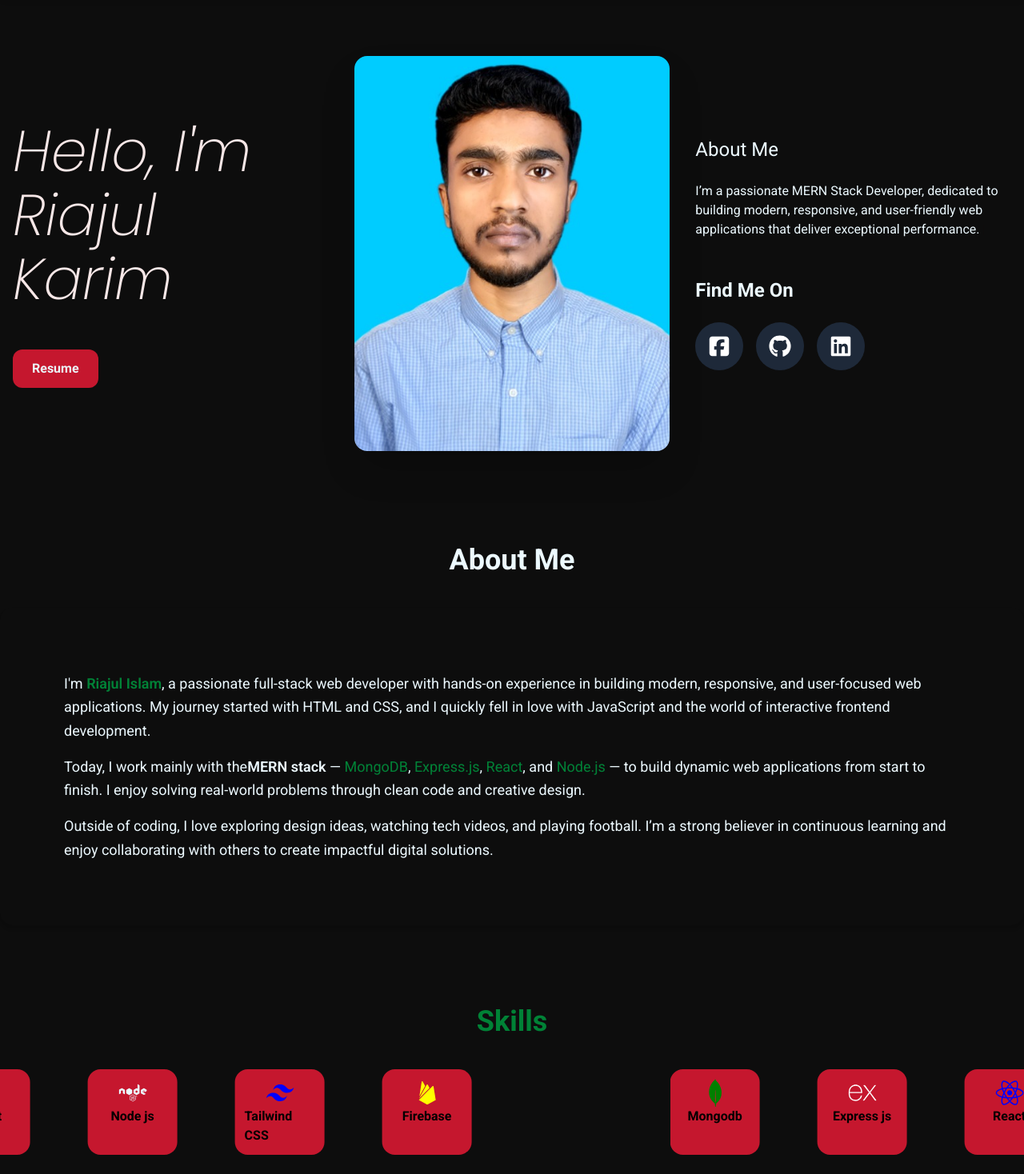
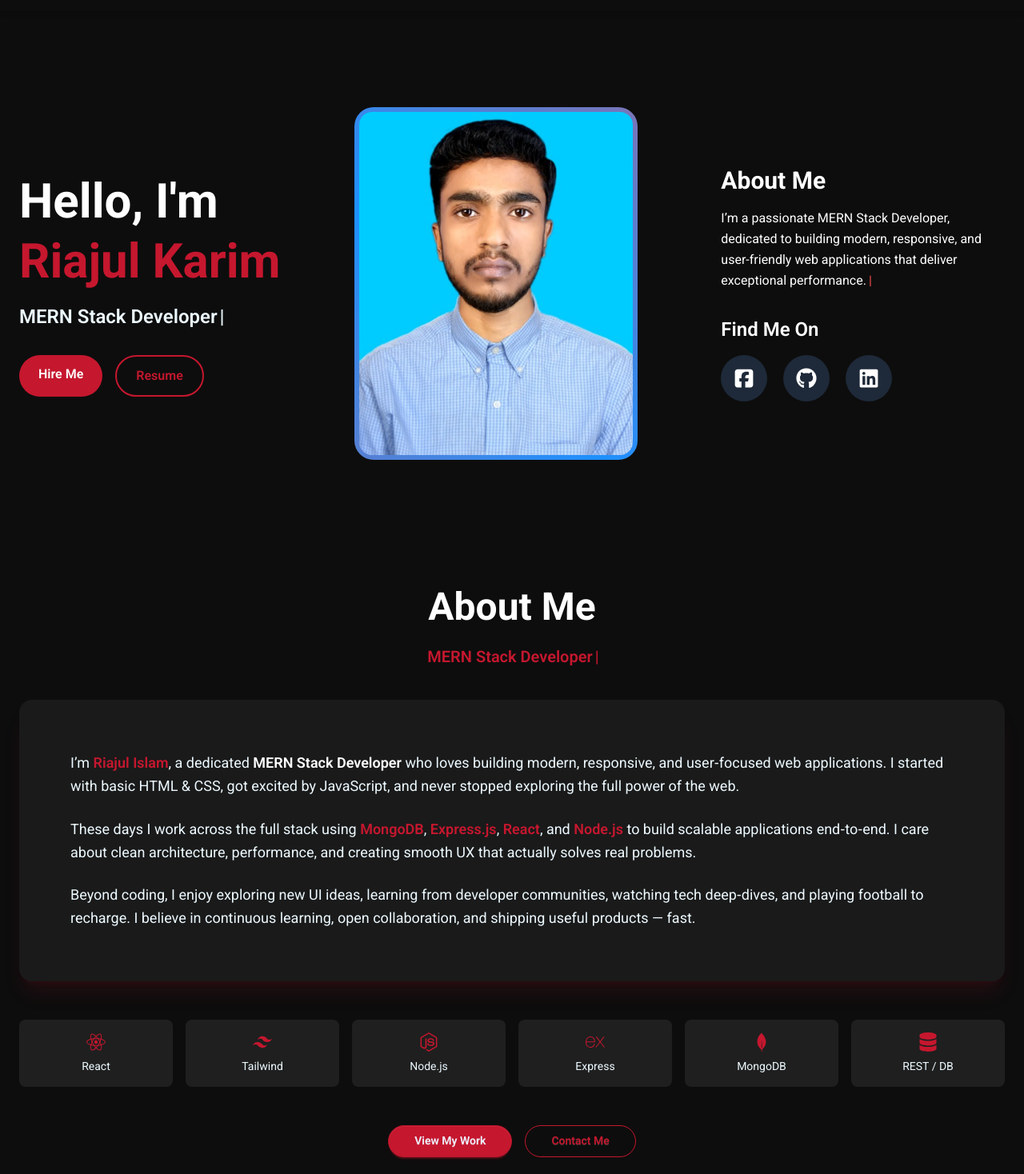
Before and after one commit to rjriajul1/personal-portfilo, a React (Vite) app: page / in a window 1280 px wide. Shown: the part 82-1550 px from the top of the page at 80% size. Built offline with nearby package versions, Linux system fonts and the light colour scheme.

Commit message:
update about me section

```diff
--- a/src/pages/home/Home.jsx
+++ b/src/pages/home/Home.jsx
@@ -1,13 +1,12 @@
-import React from 'react';
-import Hero from './hero/Hero';
-import AboutMe from './aboutMe/AboutMe';
-import Skills from './skills/Skills';
-import Projects from './projects/Projects';
-import Contact from './contact/Contact';
-
+import React from "react";
+import Hero from "./hero/Hero";
+import AboutMe from "./aboutMe/AboutMe";
+import Skills from "./skills/Skills";
+import Projects from "./projects/Projects";
+import Contact from "./contact/Contact";
 const Home = () => {
   return (
-        <div className=''>
+    <div>
       <Hero></Hero>
       <AboutMe></AboutMe>
       <Skills></Skills>
--- a/src/pages/home/aboutMe/AboutMe.jsx
+++ b/src/pages/home/aboutMe/AboutMe.jsx
@@ -1,40 +1,175 @@
 import React from "react";
-// import "aos/dist/aos.css";
+import { motion } from "framer-motion";
+import { FaReact, FaNodeJs, FaGithub, FaDatabase } from "react-icons/fa";
+import { SiMongodb, SiExpress, SiTailwindcss } from "react-icons/si";
+import { Typewriter } from "react-simple-typewriter";
+import { Link } from "react-router";
+
+const fadeInUp = {
+  hidden: { opacity: 0, y: 42 },
+  show: {
+    opacity: 1,
+    y: 0,
+    transition: {
+      duration: 0.5,
+      ease: "easeOut",
+    },
+  },
+};
+
+const staggerChildren = {
+  show: {
+    transition: {
+      staggerChildren: 0.12,
+    },
+  },
+};
+
+
 const AboutMe = () => {
   return (
-    <section className=" py-25" id="about">
-      <div className="">
-        <h2 className="text-4xl font-bold text-center  mb-10">
+    <section
+      id="about"
+      aria-labelledby="about-heading"
+      className="py-24 px-6  text-grayLight"
+    >
+      <div className="max-w-[1600px] mx-auto">
+        {/* Heading */}
+        <motion.h2
+          id="about-heading"
+          variants={fadeInUp}
+          initial="hidden"
+          whileInView="show"
+          viewport={{ once: false, amount: 0.50 }}
+          className="text-4xl md:text-5xl font-bold text-center text-white mb-6"
+        >
           About Me
-        </h2>
-        <div className="max-w-[1600px] mx-auto  rounded-2xl shadow-md">
-          <div className="  p-8 md:px-15 lg:p-20 space-y-4 text-lg leading-relaxed">
+        </motion.h2>
+
+
+        <p className="text-center text-primary text-xl mb-10 font-semibold">
+          <Typewriter
+            words={["MERN Stack Developer"]}
+            loop={true}
+            cursor
+            cursorStyle="|"
+            typeSpeed={80}
+            deleteSpeed={50}
+            delaySpeed={1500}
+          />
+        </p>
+
+        {/* Card container */}
+        <motion.div
+          variants={fadeInUp}
+          initial="hidden"
+          whileInView="show"
+          viewport={{ once: false, amount: 0.50 }}
+          className="rounded-2xl shadow-xl shadow-primary/10 bg-[#1A1A1A] p-8 md:p-12 lg:p-16 space-y-6 text-lg leading-relaxed"
+        >
           <p>
-              I'm{" "}
-              <span className="font-semibold text-green-700">Riajul Islam</span>
-              , a passionate full-stack web developer with hands-on experience
-              in building modern, responsive, and user-focused web applications.
-              My journey started with HTML and CSS, and I quickly fell in love
-              with JavaScript and the world of interactive frontend development.
+            I’m <span className="font-semibold text-primary">Riajul Islam</span>
+            , a dedicated{" "}
+            <span className="font-semibold text-white">
+              MERN Stack Developer
+            </span>{" "}
+            who loves building modern, responsive, and user‑focused web
+            applications. I started with basic HTML & CSS, got excited by
+            JavaScript, and never stopped exploring the full power of the web.
           </p>
+
           <p>
-              Today, I work mainly with the
-              <span className="font-semibold">MERN stack</span> —{" "}
-              <span className="text-green-700">MongoDB</span>,{" "}
-              <span className="text-green-700">Express.js</span>,{" "}
-              <span className="text-green-700">React</span>, and{" "}
-              <span className="text-green-700">Node.js</span> — to build dynamic
-              web applications from start to finish. I enjoy solving real-world
-              problems through clean code and creative design.
+            These days I work across the full stack using{" "}
+            <span className="text-primary font-semibold">MongoDB</span>,{" "}
+            <span className="text-primary font-semibold">Express.js</span>,{" "}
+            <span className="text-primary font-semibold">React</span>, and{" "}
+            <span className="text-primary font-semibold">Node.js</span> to build
+            scalable applications end‑to‑end. I care about clean architecture,
+            performance, and creating smooth UX that actually solves real
+            problems.
           </p>
+
           <p>
-              Outside of coding, I love exploring design ideas, watching tech
-              videos, and playing football. I’m a strong believer in continuous
-              learning and enjoy collaborating with others to create impactful
-              digital solutions.
+            Beyond coding, I enjoy exploring new UI ideas, learning from
+            developer communities, watching tech deep‑dives, and playing
+            football to recharge. I believe in continuous learning, open
+            collaboration, and shipping useful products — fast.
           </p>
-          </div>
-        </div>
+        </motion.div>
+
+
+        <motion.div
+          variants={staggerChildren}
+          initial="hidden"
+          whileInView="show"
+          viewport={{ once: false, amount: 1 }}
+          className="mt-12 grid grid-cols-2 sm:grid-cols-3 md:grid-cols-6 gap-4 text-center text-sm"
+        >
+          <motion.div
+            variants={fadeInUp}
+            className="p-4 rounded-lg bg-[#1F1F1F] hover:bg-primary/10 transition"
+          >
+            <FaReact className="mx-auto text-2xl text-primary" />
+            <span className="block mt-2">React</span>
+          </motion.div>
+          <motion.div
+            variants={fadeInUp}
+            className="p-4 rounded-lg bg-[#1F1F1F] hover:bg-primary/10 transition"
+          >
+            <SiTailwindcss className="mx-auto text-2xl text-primary" />
+            <span className="block mt-2">Tailwind</span>
+          </motion.div>
+          <motion.div
+            variants={fadeInUp}
+            className="p-4 rounded-lg bg-[#1F1F1F] hover:bg-primary/10 transition"
+          >
+            <FaNodeJs className="mx-auto text-2xl text-primary" />
+            <span className="block mt-2">Node.js</span>
+          </motion.div>
+          <motion.div
+            variants={fadeInUp}
+            className="p-4 rounded-lg bg-[#1F1F1F] hover:bg-primary/10 transition"
+          >
+            <SiExpress className="mx-auto text-2xl text-primary" />
+            <span className="block mt-2">Express</span>
+          </motion.div>
+          <motion.div
+            variants={fadeInUp}
+            className="p-4 rounded-lg bg-[#1F1F1F] hover:bg-primary/10 transition"
+          >
+            <SiMongodb className="mx-auto text-2xl text-primary" />
+            <span className="block mt-2">MongoDB</span>
+          </motion.div>
+          <motion.div
+            variants={fadeInUp}
+            className="p-4 rounded-lg bg-[#1F1F1F] hover:bg-primary/10 transition"
+          >
+            <FaDatabase className="mx-auto text-2xl text-primary" />
+            <span className="block mt-2">REST / DB</span>
+          </motion.div>
+        </motion.div>
+
+        {/* CTA Row */}
+        <motion.div
+          variants={fadeInUp}
+          initial="hidden"
+          whileInView="show"
+          viewport={{ once: false, amount: 1 }}
+          className="mt-12 flex flex-col sm:flex-row items-center justify-center gap-4"
+        >
+          <Link
+            href="#projects"
+            className="btn btn-primary rounded-full px-8 transition-all duration-300 hover:bg-transparent hover:border-2 hover:border-primary hover:text-primary"
+          >
+            View My Work
+          </Link>
+          <Link
+            to="#contact"
+            className="btn btn-outline rounded-full px-8 border-primary text-primary hover:bg-primary hover:text-white"
+          >
+            Contact Me
+          </Link>
+        </motion.div>
       </div>
     </section>
   );
--- a/src/pages/home/hero/Hero.jsx
+++ b/src/pages/home/hero/Hero.jsx
@@ -3,94 +3,143 @@ import profile from "../../../assets/profile.jpg";
 import { Link } from "react-router";
 import { FaGithub, FaLinkedin } from "react-icons/fa";
 import { FaSquareFacebook } from "react-icons/fa6";
-import "aos/dist/aos.css";
-import { motion } from "motion/react";
-import Button from "../../shared/Button";
+import { motion } from "framer-motion";
 import { Typewriter } from "react-simple-typewriter";
+
 const Hero = () => {
   return (
-    <div className="hero rounded-2xl max-w-[1600px] mt-14 mx-auto ">
-      <div className="flex p-4 flex-col lg:flex-row lg:items-center ">
-        {/* introduction */}
+    <section className="hero rounded-2xl max-w-[1600px] mx-auto mt-14 px-6 py-16">
+      <div className="flex flex-col lg:flex-row lg:items-center gap-10 lg:gap-16">
         <motion.div
-          initial={{ scale: 0 }}
-          animate={{ x: [0, 120, 0], scale: 1 }}
-          transition={{ duration: 2 }}
-          className="flex-1 order-2 lg:order-1 mr-8 mt-10 lg:mt-0"
+          initial={{ opacity: 0, y: 40 }}
+          animate={{ opacity: 1, y: 0 }}
+          transition={{ duration: 1 }}
+          className="flex-1 order-2 lg:order-1 text-center lg:text-left"
         >
-          <motion.h1
-            animate={{ color: ["#C5172E", "#FFFCFB"] }}
-            transition={{ duration: 5, delay: 3, repeat: Infinity }}
-            className="text-7xl heading-font font-bold leading-20"
+          <h1 className="text-4xl md:text-6xl font-bold text-white leading-tight">
+            Hello, I'm <span className="text-primary">Riajul Karim</span>
+          </h1>
+
+          <h2 className="mt-4 text-xl md:text-2xl font-semibold text-grayLight">
+            <Typewriter
+              words={[
+                "MERN Stack Developer",
+              ]}
+              loop={true}
+              cursor
+              cursorStyle="|"
+              typeSpeed={80}
+              deleteSpeed={50}
+              delaySpeed={1500}
+            />
+          </h2>
+
+          {/* CTA Buttons */}
+          <div className="mt-8 flex justify-center lg:justify-start gap-4">
+            {/* Primary CTA */}
+            <Link
+              to="#contact"
+              className="bg-primary text-white px-6 py-3 rounded-full font-semibold transition-all duration-300 hover:bg-transparent hover:border-2 hover:border-primary hover:text-primary"
             >
-            {" "}
-            Hello, I'm Riajul Karim
-          </motion.h1>
-          <div className="mt-12">
-            <Button />
+              Hire Me
+            </Link>
+
+            {/* Secondary CTA */}
+            <Link target="_blank"
+              to="https://drive.google.com/file/d/1GrXboy1vSXVkzCiqw8gUCOja4gm-NNGl/view"
+              className="border-2 border-primary text-primary px-6 py-3 rounded-full font-semibold hover:bg-primary hover:text-white transition-all duration-300"
+            >
+              Resume
+            </Link>
           </div>
+
         </motion.div>
 
-        {/* photo */}
-        <div className="order-1 lg:order-2 flex-1 duration-5000 p-10 lg:p-0">
+        <motion.div
+          initial={{ scale: 0.8, opacity: 0 }}
+          animate={{ scale: 1, opacity: 1 }}
+          transition={{ duration: 1 }}
+          className="flex-1 order-1 lg:order-2 flex justify-center"
+        >
+          <motion.div
+            whileHover={{
+              scale: 1.05,
+              rotate: 2,
+              boxShadow: "0 0 25px rgba(255,77,79,0.6)",
+            }}
+            transition={{ type: "spring", stiffness: 300 }}
+            className="relative rounded-3xl overflow-hidden group"
+            style={{
+              padding: "6px",
+              background: "linear-gradient(45deg, #FF4D4F, #1E90FF, #FF4D4F)",
+              backgroundSize: "300% 300%",
+              animation: "gradientAnimation 4s ease infinite",
+            }}
+          >
             <motion.img
-            initial={{ scale: 0 }}
-            animate={{ scale: 1 }}
-            transition={{ duration: 2 }}
               src={profile}
-            className=" w-full rounded-2xl shadow-2xl"
+              alt="Riajul Karim"
+              className="w-64 sm:w-72 md:w-80 lg:w-96 rounded-2xl object-cover cursor-pointer transform group-hover:scale-110 transition-all duration-700"
             />
-        </div>
+          </motion.div>
+        </motion.div>
 
-        {/* about and link */}
         <motion.div
-          initial={{ scale: 0 }}
-          animate={{ x: [120, 120, 0], scale: 1 }}
-          transition={{ duration: 2 }}
-          className="order-3 lg:order-3 lg:ml-8 mt-10 lg:mt-0   flex-1"
+          initial={{ opacity: 0, y: 40 }}
+          animate={{ opacity: 1, y: 0 }}
+          transition={{ duration: 1.2 }}
+          className="order-3 lg:order-3 flex-1 lg:ml-10 mt-10 lg:mt-0 text-white"
         >
-          <h1 className="text-2xl mb-6">About Me</h1>
-          <p className="w-1/2 lg:w-full">
+          <h1 className="text-3xl font-bold mb-4">About Me</h1>
+
+          <p className="text-grayLight leading-relaxed max-w-lg mb-8">
             <Typewriter
               words={[
                 "I’m a passionate MERN Stack Developer, dedicated to building modern, responsive, and user-friendly web applications that deliver exceptional performance.",
               ]}
               cursor
               cursorStyle="|"
-              cursorColor="red"
+              cursorColor="#FF4D4F"
               typeSpeed={30}
               delaySpeed={1000}
             />
           </p>
-          <div>
-            <h1 className="mt-12 mb-6 text-2xl font-bold">Find Me On</h1>
-            <div className="flex gap-4">
-              <div className="bg-gray-800 p-4 rounded-full  transition-all duration-1000  hover:bg-primary ">
+
+          <h2 className="text-2xl font-semibold mb-4">Find Me On</h2>
+          <div className="flex gap-5">
+            {/* Facebook */}
             <Link
               to="https://www.facebook.com/share/1JHcRoWsFS/"
               target="_blank"
+              rel="noopener noreferrer"
+              className="bg-gray-800 p-4 rounded-full flex items-center justify-center transition-all duration-300 hover:bg-primary hover:scale-110"
             >
-                  <FaSquareFacebook color="white" size={28} />
+              <FaSquareFacebook size={26} color="white" />
             </Link>
-              </div>
-              <div className="bg-gray-800 p-4 rounded-full  transition-all duration-1000  hover:bg-primary ">
-                <Link to="https://github.com/rjriajul1" target="_blank">
-                  <FaGithub color="white" size={28} />
+
+            {/* GitHub */}
+            <Link
+              to="https://github.com/rjriajul1"
+              target="_blank"
+              rel="noopener noreferrer"
+              className="bg-gray-800 p-4 rounded-full flex items-center justify-center transition-all duration-300 hover:bg-primary hover:scale-110"
+            >
+              <FaGithub size={26} color="white" />
             </Link>
-              </div>
-              <div className="bg-gray-800 p-4 rounded-full  transition-all duration-1000  hover:bg-primary ">
+
+            {/* LinkedIn */}
             <Link
               to="https://www.linkedin.com/in/riajul-karim"
               target="_blank"
+              rel="noopener noreferrer"
+              className="bg-gray-800 p-4 rounded-full flex items-center justify-center transition-all duration-300 hover:bg-primary hover:scale-110"
             >
-                  <FaLinkedin color="white" size={28} />
+              <FaLinkedin size={26} color="white" />
             </Link>
-              </div>
-            </div>
           </div>
         </motion.div>
       </div>
-    </div>
+    </section>
   );
 };
 
--- a/src/pages/shared/navbar/Navbar.jsx
+++ b/src/pages/shared/navbar/Navbar.jsx
@@ -24,7 +24,7 @@ const Navbar = () => {
     </>
   );
   return (
-    <div className="heading-font shadow-md bg-[#0D0D0D] ">
+    <div className="heading-font shadow-md bg-[#0D0D0D] p-2 ">
         <div className="navbar max-w-[1600px] mx-auto  ">
       <div className="navbar-start">
         <div className="dropdown">
```
Lines whose indentation alone changed are shown as unchanged.
